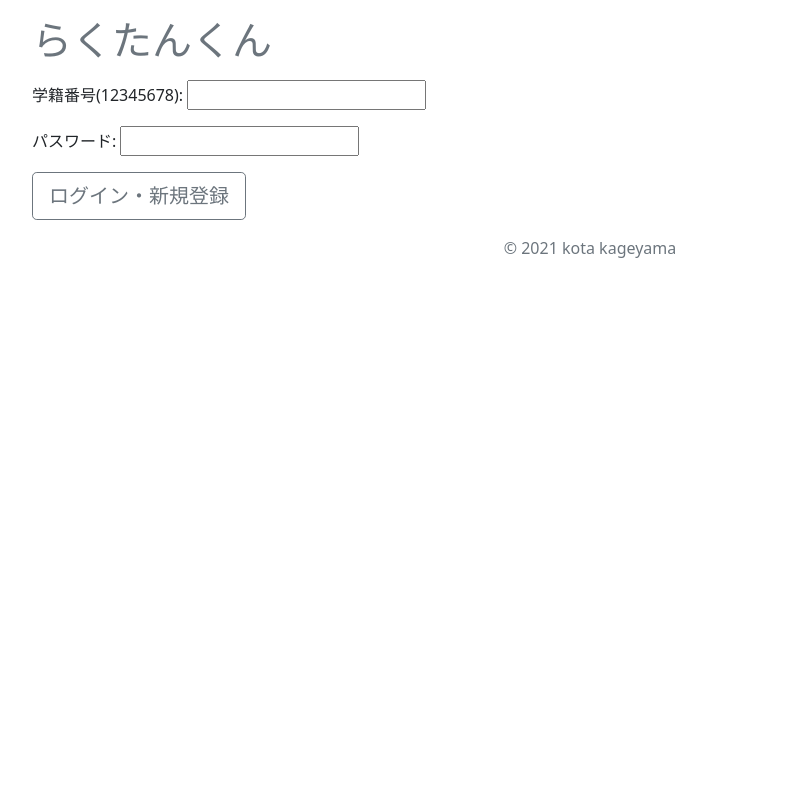
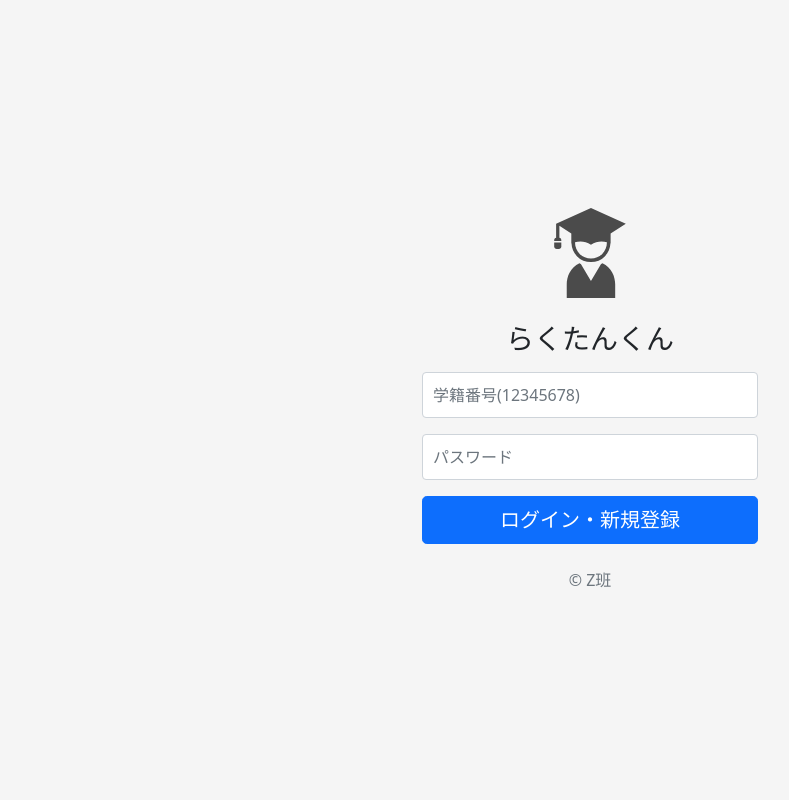
Before and after one commit to Kotakageyama/rakutankun_app, a Django app: page / in a window 1280 px wide. Shown: the whole page, without its empty margins (50-839 px from the left). Run offline with Django 3.2, Linux system fonts and the light colour scheme.

Commit message:
basa.html,index.html,userupdate.html,userupdate.htmlを変更,grd.svg,signin.cssを追加

```diff
--- a/dashboard/forms.py
+++ b/dashboard/forms.py
@@ -1,5 +1,12 @@
 from django import forms
 
 class LoginForm(forms.Form):
-    student_id = forms.CharField(label='学籍番号(12345678)',max_length=20)
-    passwd = forms.CharField(label='パスワード',max_length=20)
+    student_id = forms.CharField(label='',max_length=20,
+        widget=forms.TextInput(
+            attrs={'placeholder':'学籍番号(12345678)', 'class':'form-control'}))
+    passwd = forms.CharField(label='',max_length=20,
+       widget=forms.TextInput(
+            attrs={'placeholder':'パスワード', 'class':'form-control'}))
+
+    # student_id = forms.CharField(label='学籍番号',max_length=20)
+    # passwd = forms.CharField(label='パスワード',max_length=20)
--- /dev/null
+++ b/dashboard/static/images/signin.css
@@ -0,0 +1,30 @@
+html,
+body {
+  height: 100%;
+}
+
+body {
+  display: flex;
+  align-items: center;
+  padding-top: 50px;
+  padding-bottom: 50px;
+  background-color: #f5f5f5;
+}
+
+.form-signin {
+  width: 100%;
+  max-width: 400px;
+  padding: 20px;
+  margin: auto;
+}
+
+.form-signin .form-control {
+  position: relative;
+  box-sizing: border-box;
+  height: auto;
+  padding: 10px;
+  font-size: 16px;
+}
+.form-signin .form-control:focus {
+  z-index: 2;
+}
--- a/dashboard/templates/dashboard/base.html
+++ b/dashboard/templates/dashboard/base.html
@@ -25,11 +25,12 @@
         {% block content %}{% endblock %}
     </div>
 
-    <footer class="footer mt-3">
+    <!-- <footer class="footer mt-3">
         <div class="container">
-            <p class="text-center text-secondary">© 2021 kota kageyama</p>
+            <p class="text-center text-secondary">© Z班</p>
         </div>
-    </footer>
+    </footer> -->
+
     <!-- Bootstrap Bundle with Popper -->
     <script src="https://cdn.jsdelivr.net/npm/bootstrap@5.0.0-beta1/dist/js/bootstrap.bundle.min.js"
         integrity="sha384-ygbV9kiqUc6oa4msXn9868pTtWMgiQaeYH7/t7LECLbyPA2x65Kgf80OJFdroafW" crossorigin="anonymous"></script>
--- a/dashboard/templates/dashboard/index.html
+++ b/dashboard/templates/dashboard/index.html
@@ -1,15 +1,41 @@
 {% extends "dashboard/base.html" %}
+{% block extra_css %}
+<link rel="canonical" href="https://getbootstrap.jp/docs/5.0/examples/sign-in/">
+<style>
+    .bd-placeholder-img {
+      font-size: 1.125rem;
+      text-anchor: middle;
+      -webkit-user-select: none;
+      -moz-user-select: none;
+      user-select: none;
+    }
+
+    @media (min-width: 768px) {
+      .bd-placeholder-img-lg {
+        font-size: 3.5rem;
+      }
+    }
+</style>
+
+<!-- Custom styles for this template -->
+<link href="/static/images/signin.css" rel="stylesheet">
+{% endblock %}
 {% block content %}
-<div class="row">
-    <div class="col-md-10">
-        <h1 class="text-secondary">らくたんくん</h1>
-    </div>
-    <div class="col-md-6 mt-2">
-        <form method="POST" action="{% url 'dashboard:userprofile' %}">
-            {% csrf_token %}
-            {{ form.as_p }}
-            <button type="submit" class="btn btn-outline-secondary btn-lg btn-block" >ログイン・新規登録</button>
-        </form>
-    </div>
+
+
+<div class="row form-signin text-center">
+      <img class="mb-4" src="/static/images/grd.svg" alt="" width="170" height="90">
+      <h1 class="h3 mb-3 fw-normal">らくたんくん</h1>
+          <form method="POST" action="{% url 'dashboard:userprofile' %}">
+              {% csrf_token %}
+              {{ form.as_p }}
+              <button class="w-100 btn btn-lg btn-primary" type="submit">ログイン・新規登録</button>
+          </form>
+       <div class="mt-4">
+          <div class="container">
+            <p class="text-center text-secondary">© Z班</p>
+          </div>
+       </div>
 </div>
+
 {% endblock %}
```
Also changed, not shown: dashboard/templates/dashboard/userprofile.html (+7 -0 lines), dashboard/templates/dashboard/userupdate.html (+7 -0 lines), dashboard/static/images/grd.svg (added), db.sqlite3.
